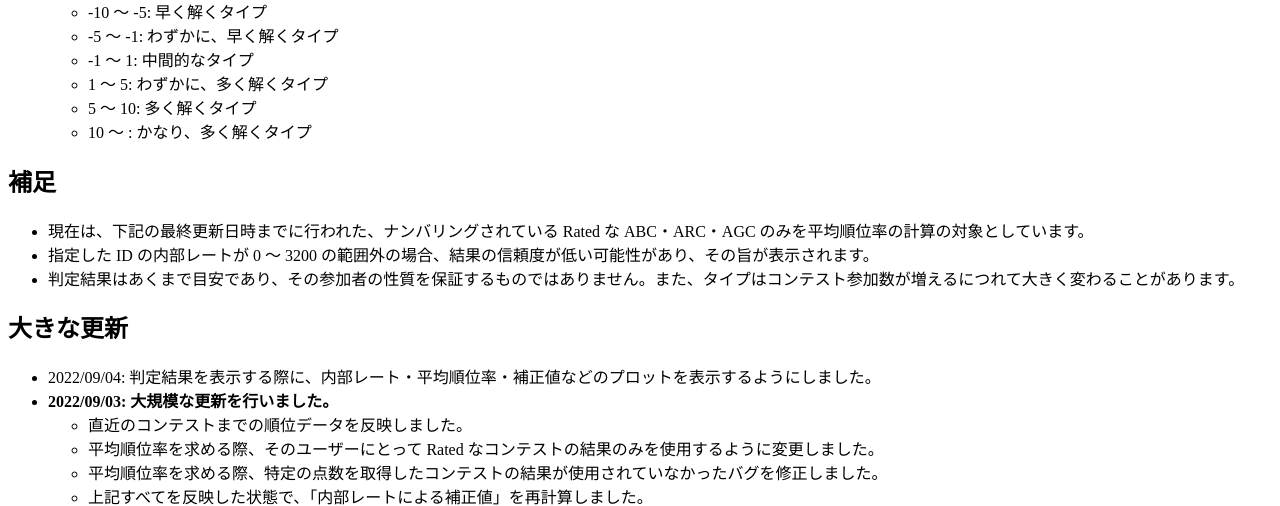
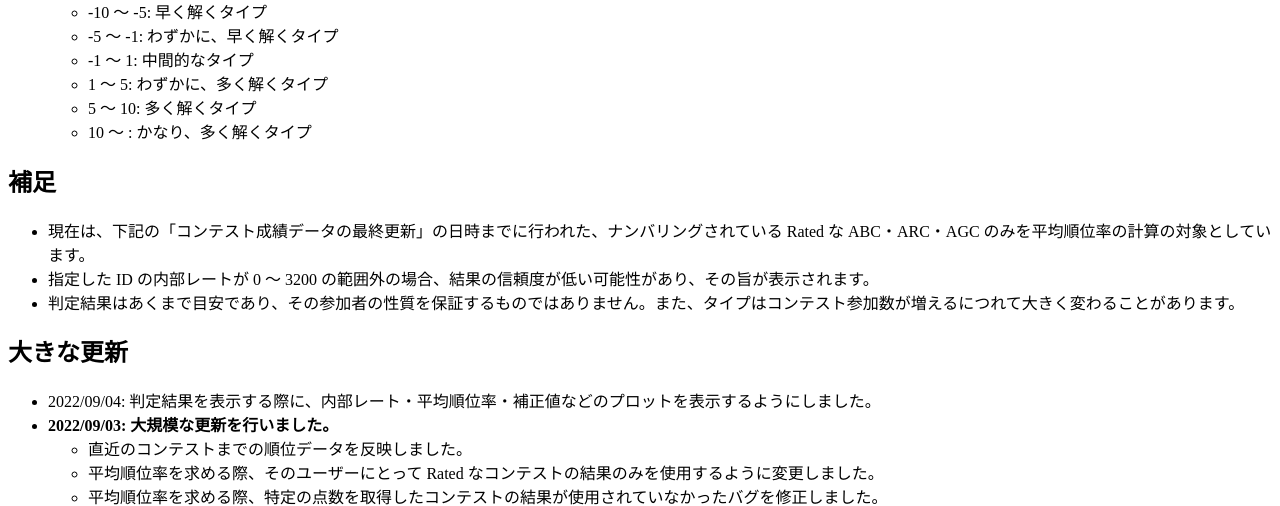
Before and after one commit to tomii9273/atcoder_type_checker, a Flask app: page / in a window 1280 px wide. Shown: the part 518-1024 px from the top of the page. Run offline with Flask 2, Linux system fonts and the light colour scheme; parts of the project's set-up code (start-up, migrations or seed data) failed here and were passed over.

Commit message:
update hosoku

```diff
--- a/templates/index.html
+++ b/templates/index.html
@@ -54,7 +54,7 @@
 	</ul>
 	<h2>補足</h2>
 	<ul>
-		<li>現在は、下記の最終更新日時までに行われた、ナンバリングされている Rated な ABC・ARC・AGC のみを平均順位率の計算の対象としています。</li>
+		<li>現在は、下記の「コンテスト成績データの最終更新」の日時までに行われた、ナンバリングされている Rated な ABC・ARC・AGC のみを平均順位率の計算の対象としています。</li>
 		<li>指定した ID の内部レートが 0 ～ 3200 の範囲外の場合、結果の信頼度が低い可能性があり、その旨が表示されます。</li>
 		<li>判定結果はあくまで目安であり、その参加者の性質を保証するものではありません。また、タイプはコンテスト参加数が増えるにつれて大きく変わることがあります。</li>
 	</ul>
```
